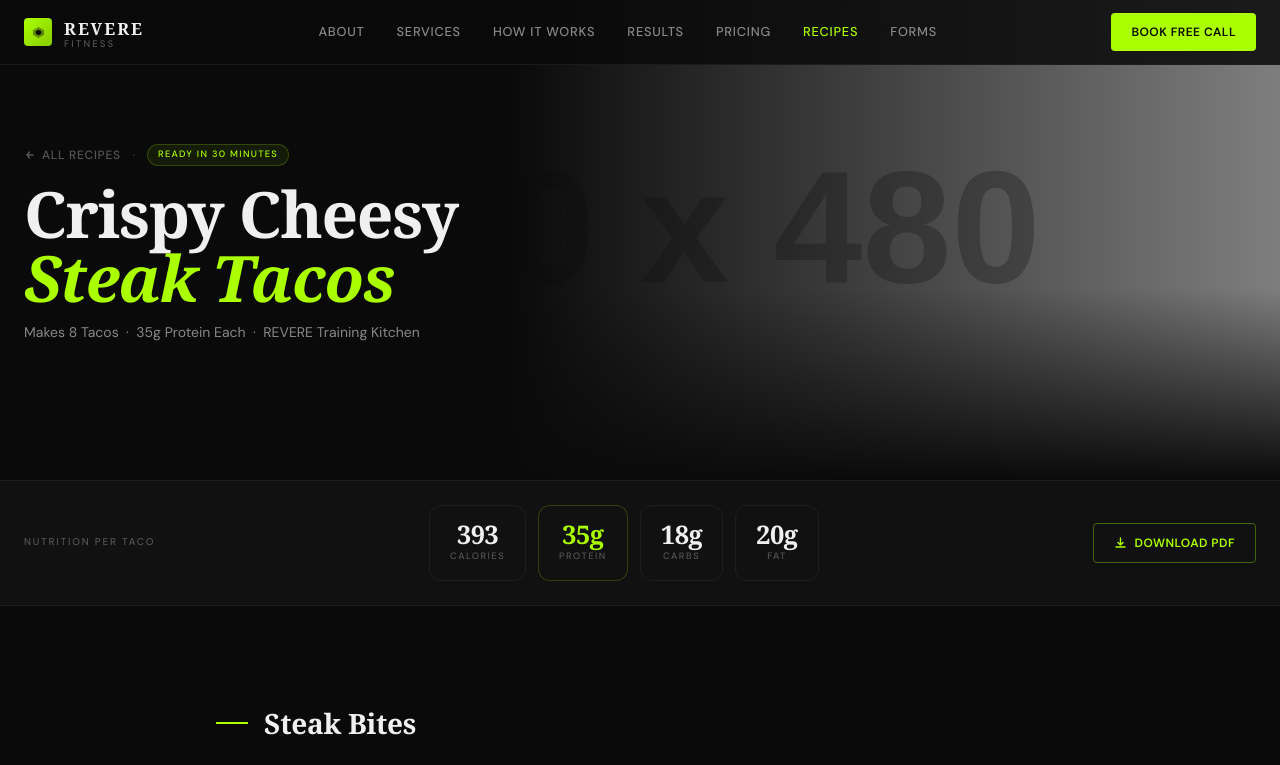
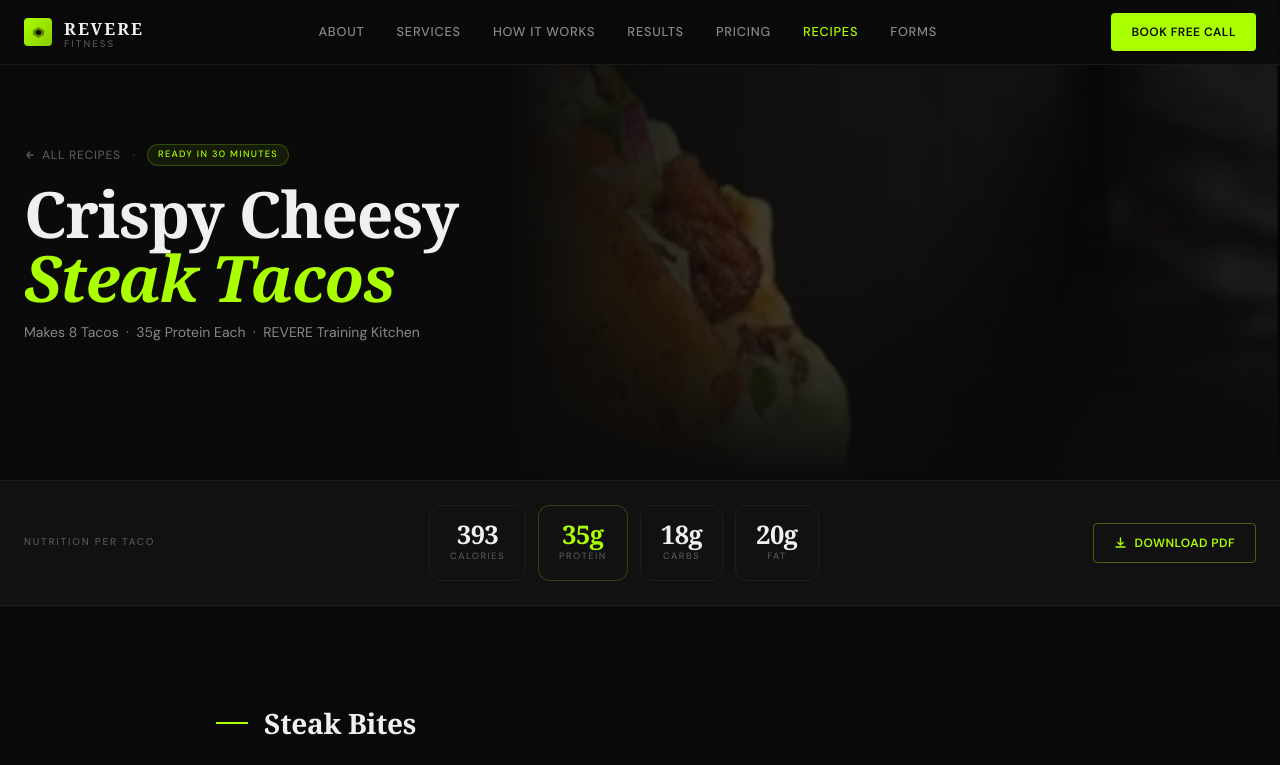
Before and after one commit to siwong44-art/AIS-Test--Website, a website: page recipes/crispy-cheesy-steak-tacos.html in a window 1280 px wide. Shown: the top 765 px of the page. Drawn offline with nearby package versions, Linux system fonts and the light colour scheme; placeholder pictures from the web are drawn by us; a web font is replaced by a local one.

Commit message:
Add real photo thumbnail for Crispy Cheesy Steak Tacos
Co-Authored-By: Claude Sonnet 4.6 <noreply@anthropic.com>

```diff
--- a/recipes/crispy-cheesy-steak-tacos.html
+++ b/recipes/crispy-cheesy-steak-tacos.html
@@ -176,8 +176,8 @@
   <!-- HERO -->
   <section class="relative overflow-hidden" style="min-height: 480px; background:#0A0A0A;">
     <div class="absolute inset-0">
-      <img src="https://placehold.co/1440x480/111111/1A1A1A?text=+"
-           alt="" class="w-full h-full object-cover object-center opacity-60" aria-hidden="true" />
+      <img src="steak-tacos-thumb.jpg.jpg"
+           alt="" class="w-full h-full object-cover object-center opacity-70" aria-hidden="true" />
       <div class="absolute inset-0" style="background: linear-gradient(to right, #0A0A0A 40%, rgba(10,10,10,0.5) 70%, transparent 100%), linear-gradient(to top, #0A0A0A 0%, transparent 40%);"></div>
     </div>
     <div class="relative z-10 max-w-7xl mx-auto px-6 flex flex-col justify-end pb-16 pt-36">
```
Also changed, not shown: recipes.html (+1 -1 lines), recipes/steak-tacos-thumb.jpg.jpg (added).
